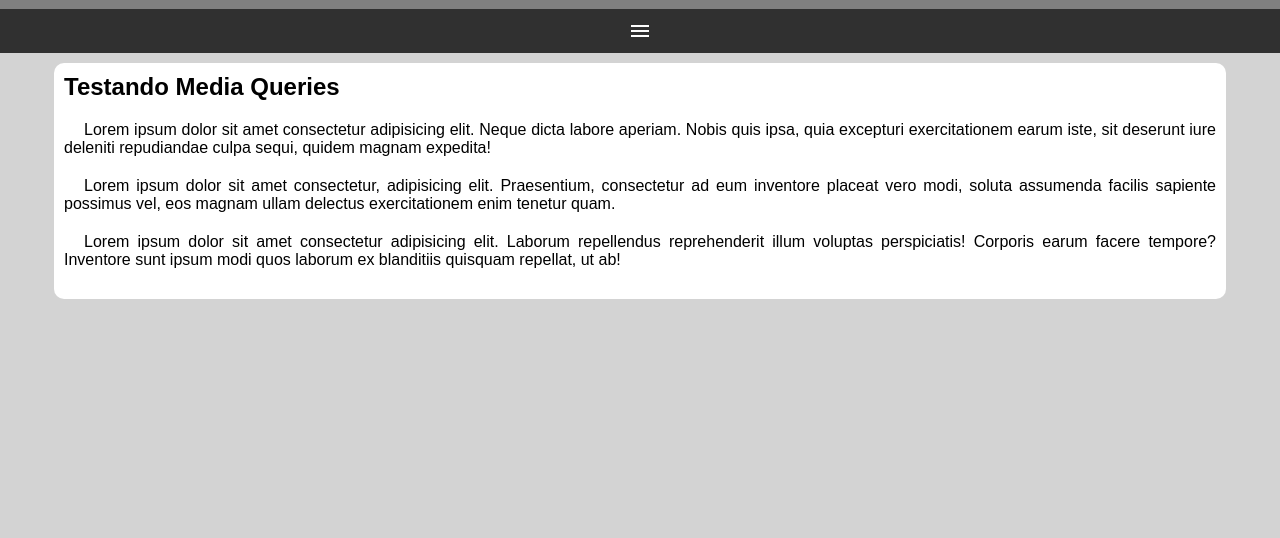
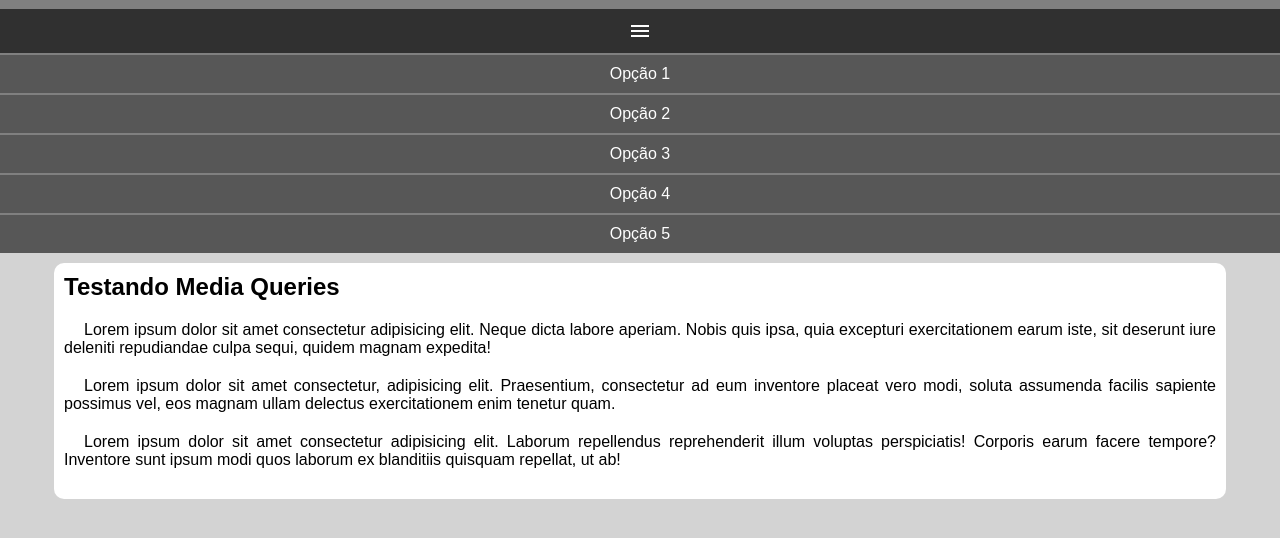
Before and after one commit to Kinast87/html-css, a plain HTML site: page exercicios/ex021/mq005/index.html in a window 1280 px wide. Both pictures are taken after a click on the icon "menu". Shown: the part 48-586 px from the top of the page. Drawn offline with Linux system fonts and the light colour scheme.

Commit message:
corrigindo o menu

```diff
--- a/exercicios/ex021/mq005/estilo/style.css
+++ b/exercicios/ex021/mq005/estilo/style.css
@@ -18,9 +18,12 @@ header > h1{
 menu{
     display: block;
 }
-menu > ul{
+menu#itens{
     list-style-type: none;
     display: none;
+}
+menu#itens > ul {
+    list-style-type: none;
 }
 
 menu > ul > li > a{
--- a/exercicios/ex021/mq005/index.html
+++ b/exercicios/ex021/mq005/index.html
@@ -10,7 +10,8 @@
 <body>
     <header>
         <h1>Meu Site</h1>
-        <i id="burguer" class="material-icons" onclick="clickMenu()">menu</i>
+
+        <i id = 'burguer' class=" material-icons" onclick="clickMenu()">menu</i>
         <menu id="itens">
             <ul>
                 <li><a href="#">Opção 1</a></li>
@@ -30,11 +31,14 @@
         </article>
     </main>
     <script>
-        function clickMenu(){
-            var menu = document.getElementById("menu");
-            itens.style.display = 'block'
-        }
-
+        function clickMenu() {
+    let itens = document.getElementById('itens')
+    if (itens.style.display === 'block') {
+        itens.style.display = 'none'
+    } else {
+        itens.style.display = 'block'
+    }
+}
     </script>
 </body>
 </html>
```
